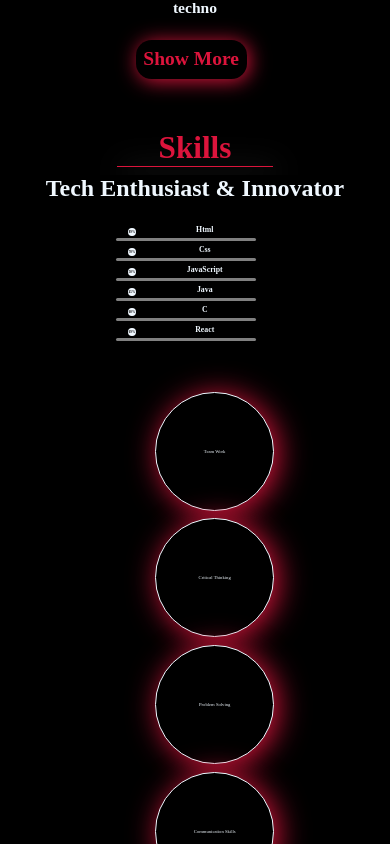
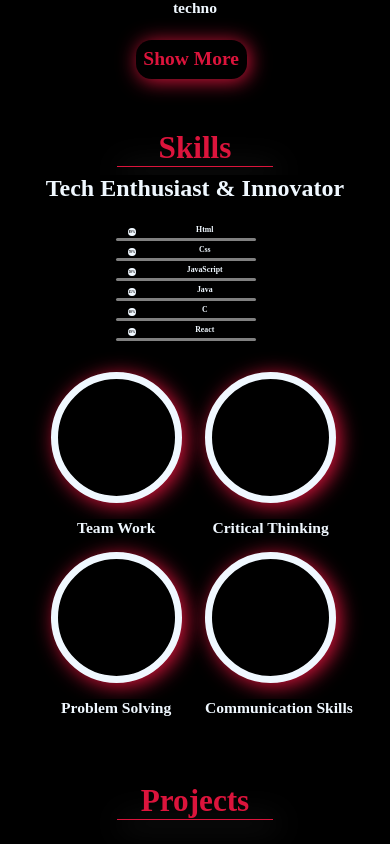
Before and after one commit to NitinChakrawarti/portfolio, a React (Create React App) app: page / in a window 390 px wide. Shown: the part 1156-2000 px from the top of the page. Built offline with nearby package versions, Linux system fonts and the light colour scheme.

Commit message:
responsive
responsive

```diff
--- a/src/compo/skills.css
+++ b/src/compo/skills.css
@@ -10,16 +10,18 @@
   color: aliceblue;
   width: 10vw;
   height: 10vw;
-  border: 0.4vw solid aliceblue;
+  border: 1vw solid aliceblue;
   border-radius: 50%;
-  display: flex;
-  justify-content: center;
-  align-items: center;
-  box-shadow: 4px 3px 30px crimson;
-  font-size: 1.2vw;
-  margin-right: 5vw;
-  margin-bottom: 2vw;
+  box-shadow: 4px 3px 30px rgb(195, 29, 65);
+
+}
+.softentity{
+  padding-right: 4vw;
   text-align: center;
+}
+.softentity h3 {
+  margin-top: 2vw;
+  font-size: 1.6vw;
 }
 .skills_cs {
   width: 48%;
@@ -35,9 +37,8 @@
   display: flex;
   flex-wrap: wrap;
   align-items: center;
-  justify-content: flex-end;
-  width: 48%;
-  padding: 6vw;
+ margin-left: 9vw;
+  padding: 3vw;
 }
 
 .skills-body {
--- a/src/compo/skills.js
+++ b/src/compo/skills.js
@@ -6,20 +6,23 @@ import "./skillsrespon.css";
 import MotionAnime from "./motionAnime";
 const Skills = () => {
   function softSkills(curlele) {
-    return <div className="softskills">{curlele}</div>;
+    return (
+      <>
+        <div className="softentity">
+          <div className="softskills"></div>
+          <h3>{curlele}</h3>
+        </div>
+      </>
+    );
   }
   return (
     <div>
       <div className="skills hire-me">
         <h1 className="skills_h1 hire-me_h1 about_des_h1">Skills</h1>
 
-         {/* about_des_h1 */}
-
         <h2>Tech Enthusiast & Innovator</h2>
         <div className="skills-body">
           <MotionAnime />
-
-
 
           <div className="skills_soft">{SkillsApi.map(softSkills)}</div>
         </div>
--- a/src/compo/skillsrespon.css
+++ b/src/compo/skillsrespon.css
@@ -1,31 +1,42 @@
 @media only screen and (max-width: 470px) {
 .skills{
-
 margin-top: 50vw;
 }
 .skills-body {
     display: flex;
     flex-direction: column;
-   align-items: center;
-   margin-left: 5vw;
+     align-items: center;
+    margin-left: 5vw;
   }
-
-}
-
-
 .softskills {
     font-family: Kollektif;
     color: aliceblue;
     width: 30vw;
     height: 30vw;
-    border: 0.4vw solid aliceblue;
+    border: 2vw solid aliceblue;
     border-radius: 50%;
-    display: flex;
-    justify-content: center;
-    align-items: center;
-    box-shadow: 4px 3px 30px crimson;
-    font-size: 1.2vw;
-    margin-right: 5vw;
-    margin-bottom: 2vw;
+    box-shadow: 4px 3px 20px crimson;
+    font-size: 4vw;
+  }
+  .softentity{
+    padding-right: 3vw;
+    margin-right: 3vw;
     text-align: center;
   }
+
+
+.skills_soft {
+    display: flex;
+    flex-wrap: wrap;
+    align-items: center;
+    margin-left: 7vw;
+    padding: 1vw;
+  }
+  .softentity h3 {
+    margin-bottom: 4vw;
+    margin-top: 4vw;
+    font-size: 4vw;
+  }
+
+
+}
```
